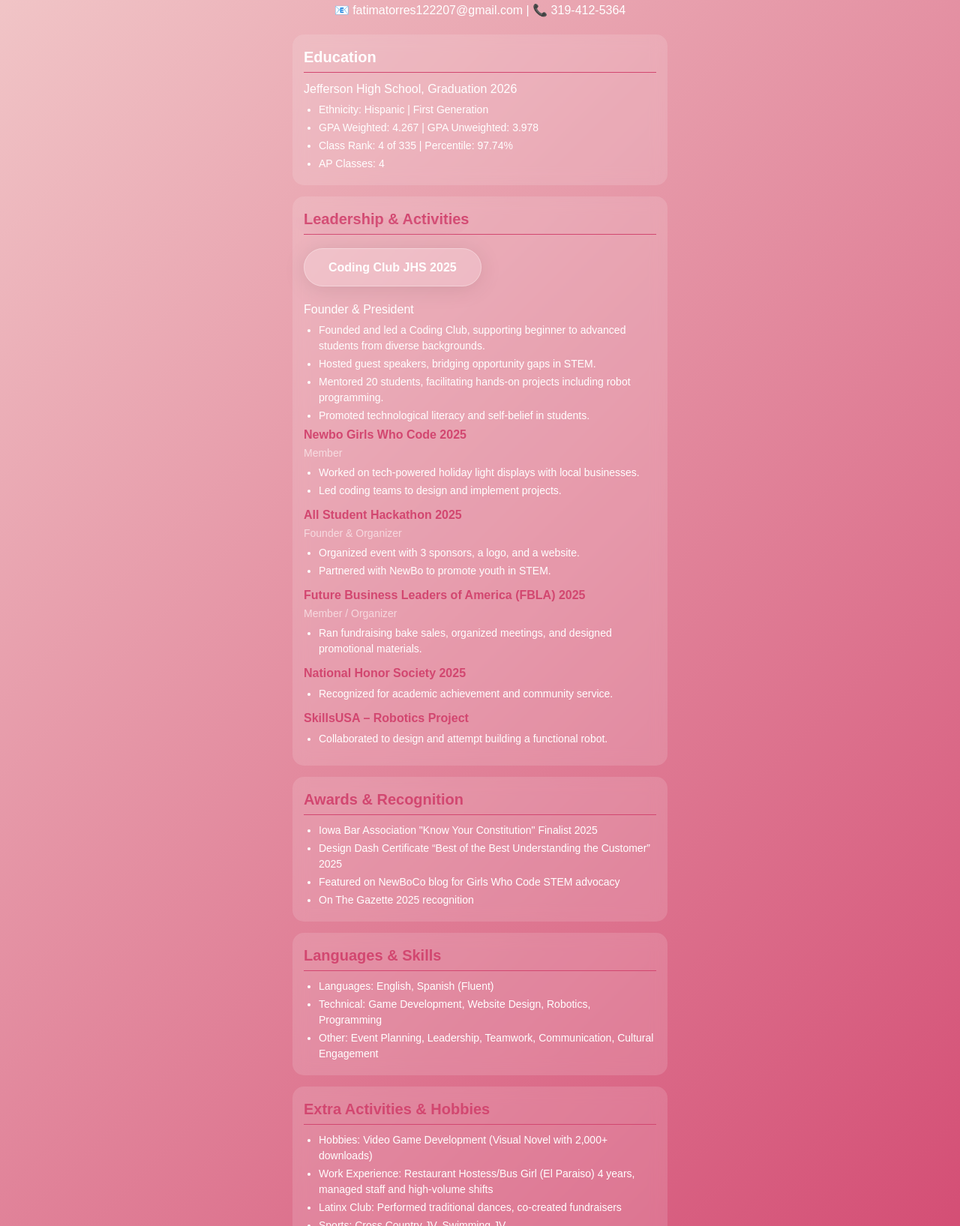
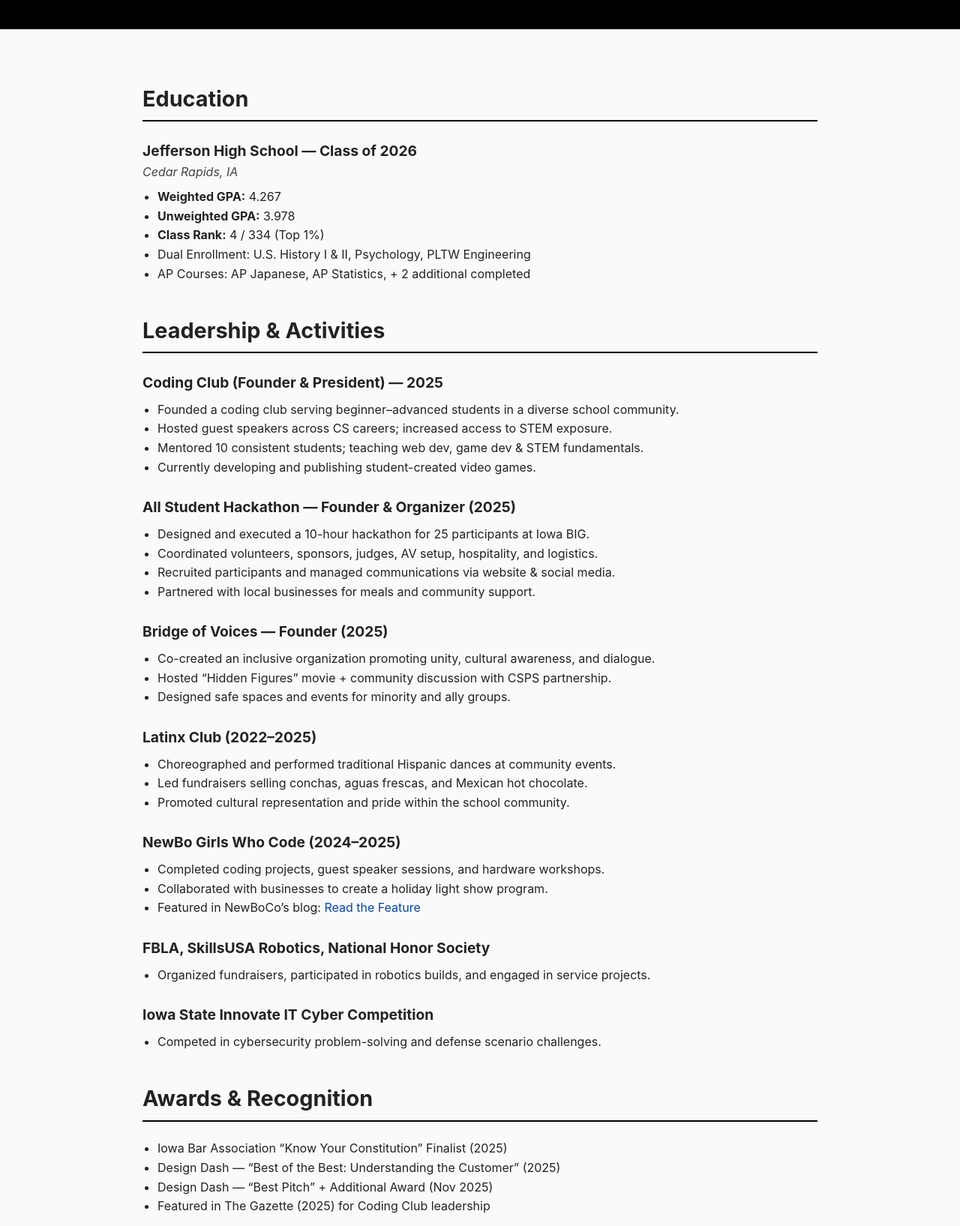
Before and after one commit to fatimatorres122207-sketch/FatimaTorres, a plain HTML site: page index.html in a window 1280 px wide. Shown: the part 239-1874 px from the top of the page at 75% size. Drawn offline with Linux system fonts and the light colour scheme.

Commit message:
Update index.html

```diff
--- a/index.html
+++ b/index.html
@@ -1,151 +1,248 @@
 <!DOCTYPE html>
 <html lang="en">
 <head>
-    <meta charset="UTF-8">
-    <meta name="viewport" content="width=device-width, initial-scale=1.0">
-    <title>Fatima Torres Resume</title>
-    <link rel="stylesheet" href="style.css">
+<meta charset="UTF-8" />
+<meta name="viewport" content="width=device-width, initial-scale=1.0" />
+<title>Fatima Torres — Portfolio & Résumé</title>
+
+<style>
+    body {
+        margin: 0;
+        font-family: "Inter", Arial, sans-serif;
+        line-height: 1.6;
+        background: #f9fafb;
+        color: #222;
+    }
+    header {
+        background: #000;
+        color: #fff;
+        padding: 50px 20px;
+        text-align: center;
+    }
+    header h1 {
+        font-size: 2.8rem;
+        margin-bottom: 10px;
+    }
+    header p {
+        margin: 5px 0;
+        font-size: 1.1rem;
+        opacity: 0.9;
+    }
+    .container {
+        max-width: 900px;
+        margin: auto;
+        padding: 30px 20px;
+    }
+    h2 {
+        border-bottom: 2px solid #000;
+        padding-bottom: 5px;
+        margin-top: 40px;
+        font-size: 1.8rem;
+    }
+    .section {
+        margin-bottom: 25px;
+    }
+    .item-title {
+        font-weight: bold;
+        font-size: 1.2rem;
+    }
+    .sub {
+        font-style: italic;
+        color: #444;
+        margin-bottom: 5px;
+    }
+    ul {
+        margin-top: 8px;
+        padding-left: 20px;
+    }
+    .tag {
+        display: inline-block;
+        background: #000;
+        color: #fff;
+        padding: 3px 8px;
+        border-radius: 5px;
+        font-size: 0.85rem;
+        margin-right: 5px;
+        margin-bottom: 5px;
+    }
+    footer {
+        text-align: center;
+        padding: 30px;
+        background: #000;
+        color: #fff;
+        margin-top: 40px;
+        font-size: 0.9rem;
+    }
+    a {
+        color: #0645ad;
+        text-decoration: none;
+    }
+</style>
 </head>
+
 <body>
-    <header class="header">
-<center><div class="profile-pic"></div></center>
-        <h1>Fatima Elizabeth Torres Garcia</h1>
-        <p class="title">Aspiring Software Developer & STEM Advocate</p>
-        <p class="contact-info">📧 fatimatorres122207@gmail.com | 📞 319-412-5364</p>
-    </header>
 
+<header>
+    <h1>Fatima Elizabeth Torres Garcia</h1>
+    <p>Email: fatimatorres122207@gmail.com | Phone: 319-412-5364</p>
+    <p>First-Generation | Hispanic | STEM Leader</p>
+</header>
 
+<div class="container">
 
-
- <main>
-        <section class="about">
-<h2 style="color: #ffffff;">Education</h2>
-            <p>Jefferson High School, Graduation 2026</p>
-            <ul>
-                <li>Ethnicity: Hispanic | First Generation</li>
-                <li>GPA Weighted: 4.267 | GPA Unweighted: 3.978</li>
-                <li>Class Rank: 4 of 335 | Percentile: 97.74%</li>
-                <li>AP Classes: 4</li>
-            </ul>
-        </section>
-
-
-
-
-<section class="experience">
-    <h2>Leadership & Activities</h2>
-    <div class="job">
-        <h3>
-                <div class="cta">
-
-
-
-            <a href="https://fatimatorres122207-sketch.github.io/JHS-Coding-Club/?fbclid=PAZXh0bgNhZW0CMTEAAafkdT1OXBQw5qGFYfiBVvt9dYuHOwRNRQgGBx-u3XDbEZ79f2qgKyXhbyVbWA_aem_oQm1b3PFYlC7yeYHZY-TGA"
-                target="_blank" style="
-                text-decoration: none;
-                color: #ffffff;
-                font-weight: 600;
-                transition: color 0.3s;
-            " onmouseover="this.style.color='#dc7090'" onmouseout="this.style.color='#e9b9c5'">
-                Coding Club JHS 2025
-            </a>
-        </h3> </div>
-
-
-
-
-
-
-
-
-    <p>Founder & President</p>
+    <!-- EDUCATION -->
+    <h2>Education</h2>
+    <div class="section">
+        <div class="item-title">Jefferson High School — Class of 2026</div>
+        <div class="sub">Cedar Rapids, IA</div>
         <ul>
-            <li>Founded and led a Coding Club, supporting beginner to advanced students from diverse backgrounds.</li>
-            <li>Hosted guest speakers, bridging opportunity gaps in STEM.</li>
-            <li>Mentored 20 students, facilitating hands-on projects including robot programming.</li>
-            <li>Promoted technological literacy and self-belief in students.</li>
+            <li><strong>Weighted GPA:</strong> 4.267</li>
+            <li><strong>Unweighted GPA:</strong> 3.978</li>
+            <li><strong>Class Rank:</strong> 4 / 334 (Top 1%)</li>
+            <li>Dual Enrollment: U.S. History I & II, Psychology, PLTW Engineering</li>
+            <li>AP Courses: AP Japanese, AP Statistics, + 2 additional completed</li>
         </ul>
     </div>
 
 
+    <!-- LEADERSHIP -->
+    <h2>Leadership & Activities</h2>
+
+    <div class="section">
+        <div class="item-title">Coding Club (Founder & President) — 2025</div>
+        <ul>
+            <li>Founded a coding club serving beginner–advanced students in a diverse school community.</li>
+            <li>Hosted guest speakers across CS careers; increased access to STEM exposure.</li>
+            <li>Mentored 10 consistent students; teaching web dev, game dev & STEM fundamentals.</li>
+            <li>Currently developing and publishing student-created video games.</li>
+        </ul>
+    </div>
+
+    <div class="section">
+        <div class="item-title">All Student Hackathon — Founder & Organizer (2025)</div>
+        <ul>
+            <li>Designed and executed a 10-hour hackathon for 25 participants at Iowa BIG.</li>
+            <li>Coordinated volunteers, sponsors, judges, AV setup, hospitality, and logistics.</li>
+            <li>Recruited participants and managed communications via website & social media.</li>
+            <li>Partnered with local businesses for meals and community support.</li>
+        </ul>
+    </div>
+
+    <div class="section">
+        <div class="item-title">Bridge of Voices — Founder (2025)</div>
+        <ul>
+            <li>Co-created an inclusive organization promoting unity, cultural awareness, and dialogue.</li>
+            <li>Hosted “Hidden Figures” movie + community discussion with CSPS partnership.</li>
+            <li>Designed safe spaces and events for minority and ally groups.</li>
+        </ul>
+    </div>
+
+    <div class="section">
+        <div class="item-title">Latinx Club (2022–2025)</div>
+        <ul>
+            <li>Choreographed and performed traditional Hispanic dances at community events.</li>
+            <li>Led fundraisers selling conchas, aguas frescas, and Mexican hot chocolate.</li>
+            <li>Promoted cultural representation and pride within the school community.</li>
+        </ul>
+    </div>
+
+    <div class="section">
+        <div class="item-title">NewBo Girls Who Code (2024–2025)</div>
+        <ul>
+            <li>Completed coding projects, guest speaker sessions, and hardware workshops.</li>
+            <li>Collaborated with businesses to create a holiday light show program.</li>
+            <li>Featured in NewBoCo’s blog:
+                <a href="https://newbo.co/girls-who-code-spotlight-fatima-torres-is-making-space-in-stem/" target="_blank">
+                    Read the Feature
+                </a>
+            </li>
+        </ul>
+    </div>
+
+    <div class="section">
+        <div class="item-title">FBLA, SkillsUSA Robotics, National Honor Society</div>
+        <ul>
+            <li>Organized fundraisers, participated in robotics builds, and engaged in service projects.</li>
+        </ul>
+    </div>
+
+    <div class="section">
+        <div class="item-title">Iowa State Innovate IT Cyber Competition</div>
+        <ul>
+            <li>Competed in cybersecurity problem-solving and defense scenario challenges.</li>
+        </ul>
+    </div>
 
 
+    <!-- AWARDS -->
+    <h2>Awards & Recognition</h2>
+    <div class="section">
+        <ul>
+            <li>Iowa Bar Association “Know Your Constitution” Finalist (2025)</li>
+            <li>Design Dash — “Best of the Best: Understanding the Customer” (2025)</li>
+            <li>Design Dash — “Best Pitch” + Additional Award (Nov 2025)</li>
+            <li>Featured in The Gazette (2025) for Coding Club leadership</li>
+        </ul>
+    </div>
 
 
+    <!-- WORK EXPERIENCE -->
+    <h2>Work Experience & Projects</h2>
+
+    <div class="section">
+        <div class="item-title">El Paraiso — Hostess & Busser (2021–2025)</div>
+        <ul>
+            <li>Worked 20 hrs/week during school year, 32 hrs/week summers.</li>
+            <li>Trained new employees; managed rush-hour customer flow.</li>
+            <li>Contributed to operations of family-run Mexican restaurant.</li>
+        </ul>
+    </div>
+
+    <div class="section">
+        <div class="item-title">Video Game Developer</div>
+        <ul>
+            <li>Created a visual novel game with 2,000+ downloads.</li>
+            <li>Skilled in storytelling, UI design, and coding logic.</li>
+        </ul>
+    </div>
+
+    <div class="section">
+        <div class="item-title">Software Development Job Shadow — Informatics Inc. (2025)</div>
+        <ul>
+            <li>Observed professional software teams and workflow.</li>
+            <li>Learned agile collaboration and real-world CS applications.</li>
+        </ul>
+    </div>
+
+    <div class="section">
+        <div class="item-title">Other Activities</div>
+        <ul>
+            <li>Cross Country JV, Swimming JV, Violin</li>
+            <li>Hobbies: Makeup, fashion, leadership, robotics</li>
+        </ul>
+    </div>
 
 
-            <div class="job">
-                <h3>Newbo Girls Who Code 2025</h3>
-                <p>Member</p>
-                <ul>
-                    <li>Worked on tech-powered holiday light displays with local businesses.</li>
-                    <li>Led coding teams to design and implement projects.</li>
-                </ul>
-            </div>
-            <div class="job">
-                <h3>All Student Hackathon 2025</h3>
-                <p>Founder & Organizer</p>
-                <ul>
-                    <li>Organized event with 3 sponsors, a logo, and a website.</li>
-                    <li>Partnered with NewBo to promote youth in STEM.</li>
-                </ul>
-            </div>
-            <div class="job">
-                <h3>Future Business Leaders of America (FBLA) 2025</h3>
-                <p>Member / Organizer</p>
-                <ul>
-                    <li>Ran fundraising bake sales, organized meetings, and designed promotional materials.</li>
-                </ul>
-            </div>
-            <div class="job">
-                <h3>National Honor Society 2025</h3>
-                <ul>
-                    <li>Recognized for academic achievement and community service.</li>
-                </ul>
-            </div>
-            <div class="job">
-                <h3>SkillsUSA – Robotics Project</h3>
-                <ul>
-                    <li>Collaborated to design and attempt building a functional robot.</li>
-                </ul>
-            </div>
-        </section>
+    <!-- SKILLS -->
+    <h2>Languages & Skills</h2>
+    <div class="section">
+        <span class="tag">English</span>
+        <span class="tag">Spanish</span>
+        <span class="tag">HTML</span>
+        <span class="tag">CSS</span>
+        <span class="tag">Python</span>
+        <span class="tag">Game Dev</span>
+        <span class="tag">Event Planning</span>
+        <span class="tag">Leadership</span>
+        <span class="tag">Robotics</span>
+        <span class="tag">Web Design</span>
+    </div>
 
-        <section class="awards">
-            <h2>Awards & Recognition</h2>
-            <ul>
-                <li>Iowa Bar Association "Know Your Constitution" Finalist 2025</li>
-                <li>Design Dash Certificate “Best of the Best Understanding the Customer” 2025</li>
-                <li>Featured on NewBoCo blog for Girls Who Code STEM advocacy</li>
-                <li>On The Gazette 2025 recognition</li>
-            </ul>
-        </section>
+</div>
 
-        <section class="skills">
-            <h2>Languages & Skills</h2>
-            <ul>
-                <li>Languages: English, Spanish (Fluent)</li>
-                <li>Technical: Game Development, Website Design, Robotics, Programming</li>
-                <li>Other: Event Planning, Leadership, Teamwork, Communication, Cultural Engagement</li>
-            </ul>
-        </section>
+<footer>
+    © 2025 Fatima Torres — Designed & Coded by Me
+</footer>
 
-        <section class="extra">
-            <h2>Extra Activities & Hobbies</h2>
-            <ul>
-                <li>Hobbies: Video Game Development (Visual Novel with 2,000+ downloads)</li>
-                <li>Work Experience: Restaurant Hostess/Bus Girl (El Paraiso) 4 years, managed staff and high-volume shifts</li>
-                <li>Latinx Club: Performed traditional dances, co-created fundraisers</li>
-                <li>Sports: Cross Country JV, Swimming JV</li>
-                <li>Music & Interests: Violin, Makeup, Fashion</li>
-                <li>Job Shadow 2025: Software Development at Informatics Inc</li>
-                <li>College-Level Courses (Dual Enrollment): U.S. History, Introduction to Psychology, PLTW Engineering & Design</li>
-            </ul>
-        </section>
-    </main>
-
-    <footer>
-        <p>© 2025 Fatima Torres</p>
-    </footer>
 </body>
 </html>
```
